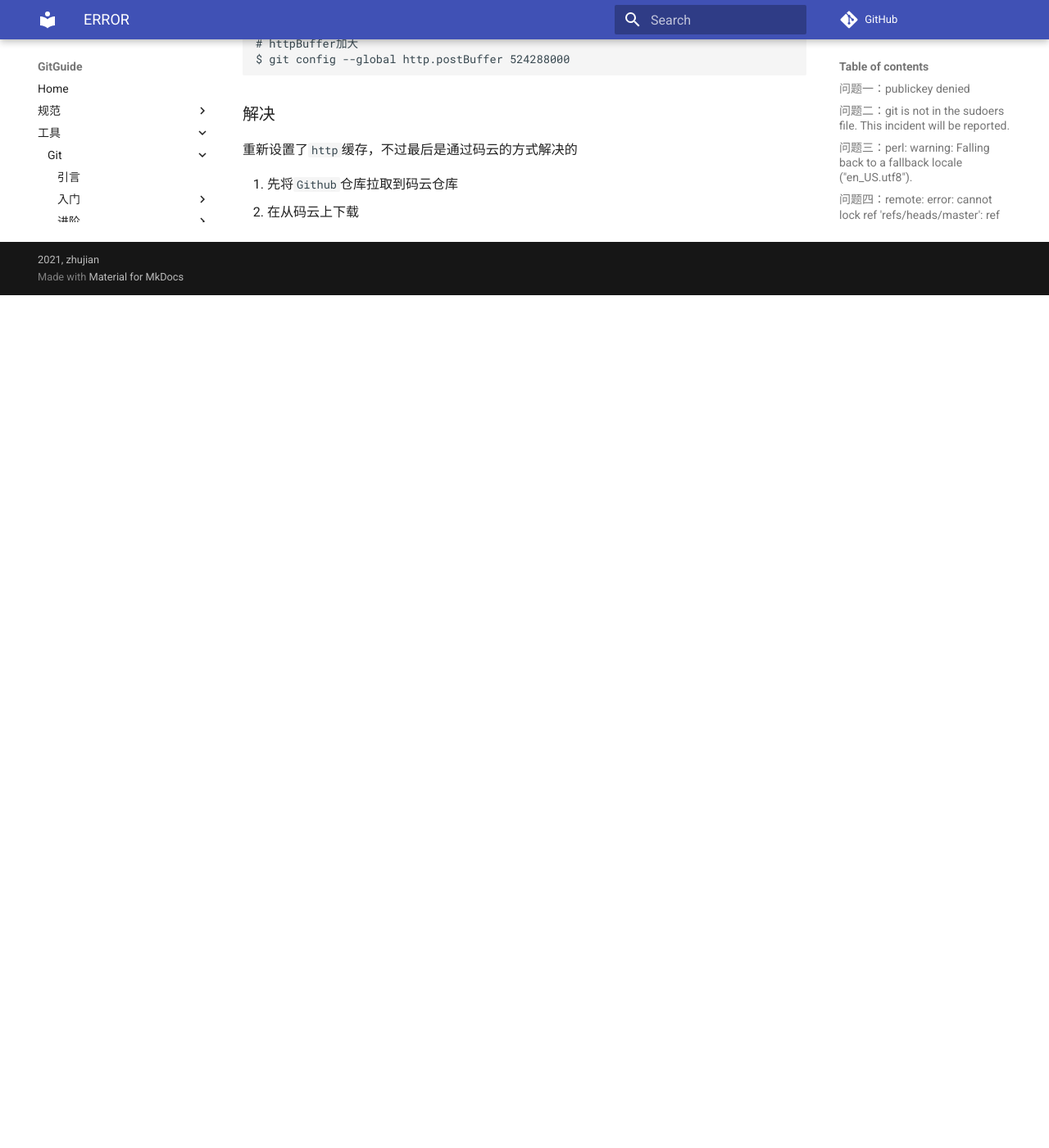
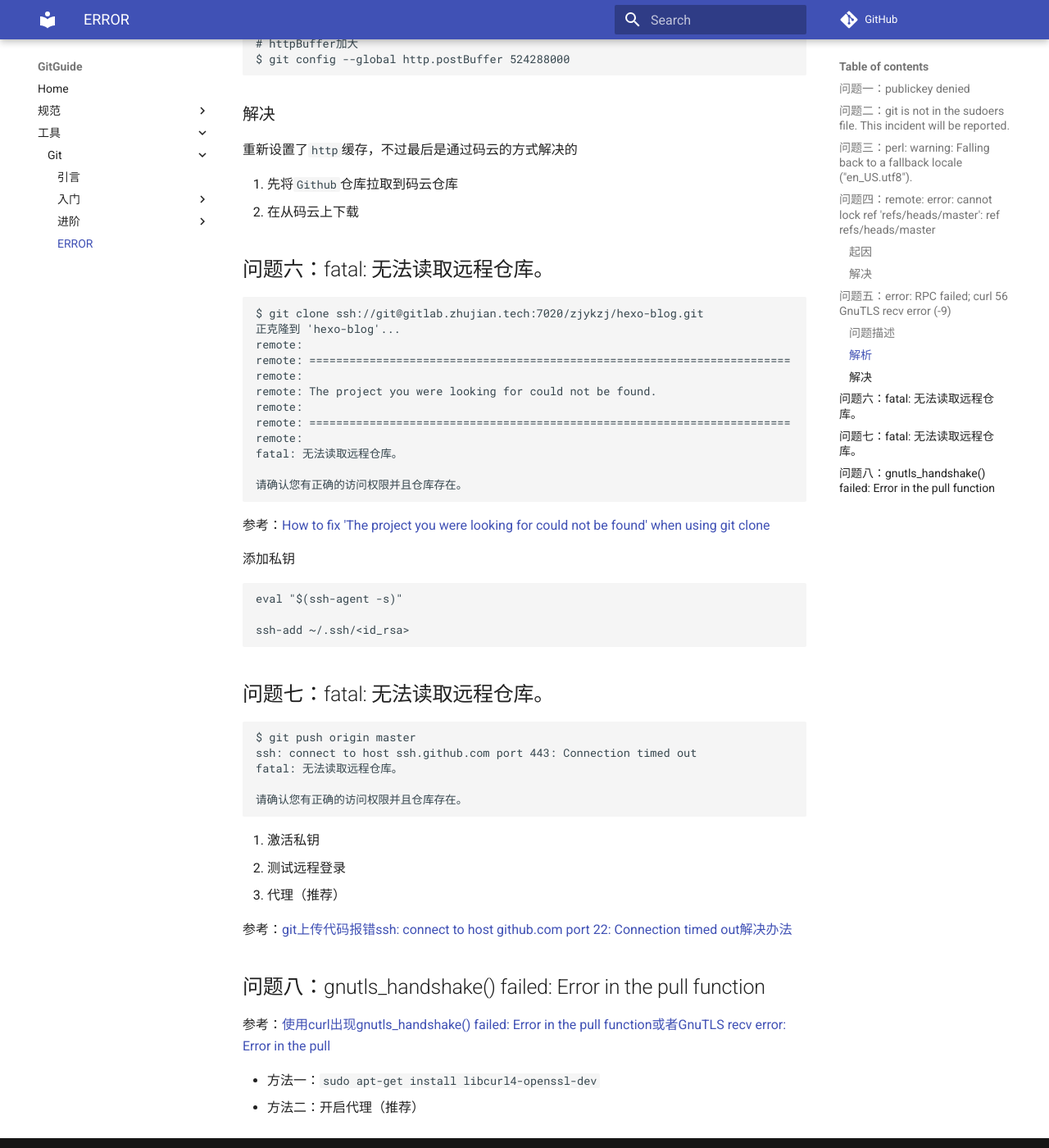
Before and after one commit to ZJDoc/GitGuide, an MkDocs documentation site: the page built from docs/git/error.md, in a window 1280 px wide and 1400 px high, scrolled down 3121 px. Shown: the whole window at 82% size. Built offline with MkDocs 1.6.1 and Material for MkDocs 9.7.7, drawn with Linux system fonts in a browser that asks for light colours; comment, search, counter and statistics services are not loaded; before the commit the page ends 3481 px from its top, so only the background shows below that.

Commit message:
docs(git): update error

````diff
--- a/docs/git/error.md
+++ b/docs/git/error.md
@@ -134,3 +134,53 @@ $ git config --global http.postBuffer 524288000
 
 1. 先将`Github`仓库拉取到码云仓库
 2. 在从码云上下载
+
+## 问题六：fatal: 无法读取远程仓库。
+
+```
+$ git clone ssh://git@gitlab.zhujian.tech:7020/zjykzj/hexo-blog.git
+正克隆到 'hexo-blog'...
+remote:
+remote: ========================================================================
+remote:
+remote: The project you were looking for could not be found.
+remote:
+remote: ========================================================================
+remote:
+fatal: 无法读取远程仓库。
+
+请确认您有正确的访问权限并且仓库存在。
+```
+
+参考：[How to fix 'The project you were looking for could not be found' when using git clone](https://stackoverflow.com/questions/54571213/how-to-fix-the-project-you-were-looking-for-could-not-be-found-when-using-git)
+
+添加私钥
+
+```
+eval "$(ssh-agent -s)"
+
+ssh-add ~/.ssh/<id_rsa>
+```
+
+## 问题七：fatal: 无法读取远程仓库。
+
+```
+$ git push origin master
+ssh: connect to host ssh.github.com port 443: Connection timed out
+fatal: 无法读取远程仓库。
+
+请确认您有正确的访问权限并且仓库存在。
+```
+
+1. 激活私钥
+2. 测试远程登录
+3. 代理（推荐）
+
+参考：[git上传代码报错ssh: connect to host github.com port 22: Connection timed out解决办法](https://blog.csdn.net/qq_42146613/article/details/82772734)
+
+## 问题八：gnutls_handshake() failed: Error in the pull function
+
+参考：[使用curl出现gnutls_handshake() failed: Error in the pull function或者GnuTLS recv error: Error in the pull](https://blog.csdn.net/anlian523/article/details/90729063)
+
+* 方法一：`sudo apt-get install libcurl4-openssl-dev`
+* 方法二：开启代理（推荐）
````
Also changed, not shown: docs/git/advanced/error: RPC failed; curl 56 GnuTLS recv error (-9).md (deleted, +0 -38 lines).
